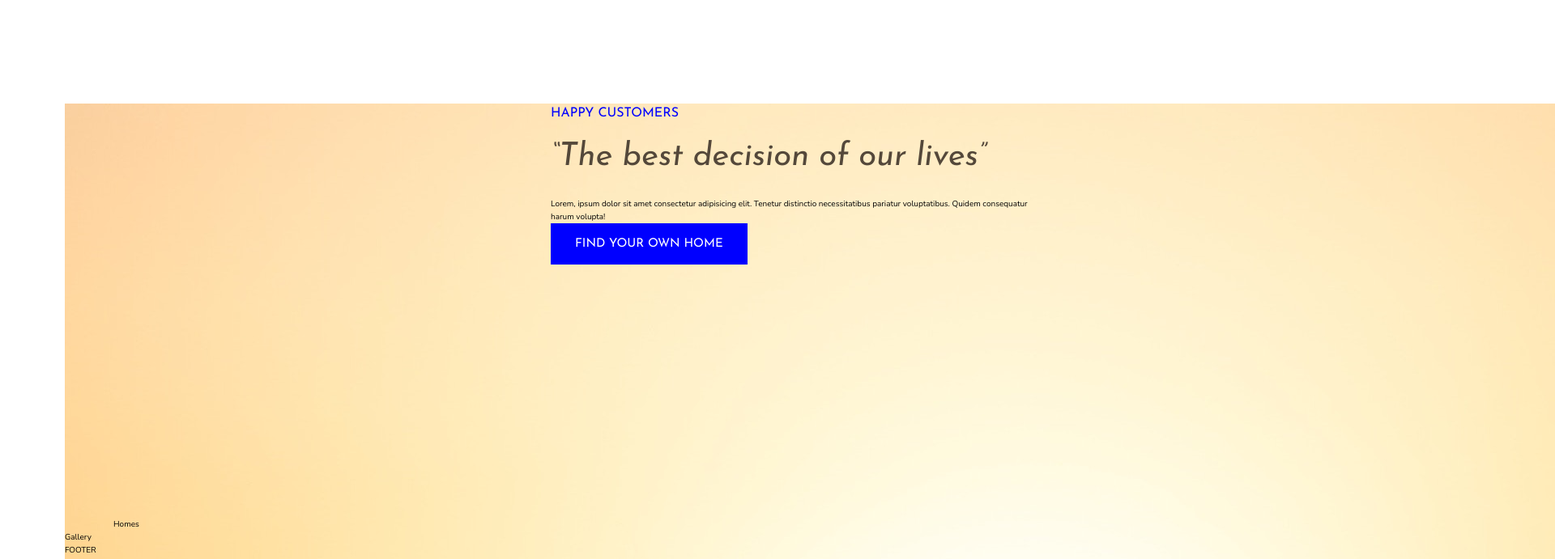
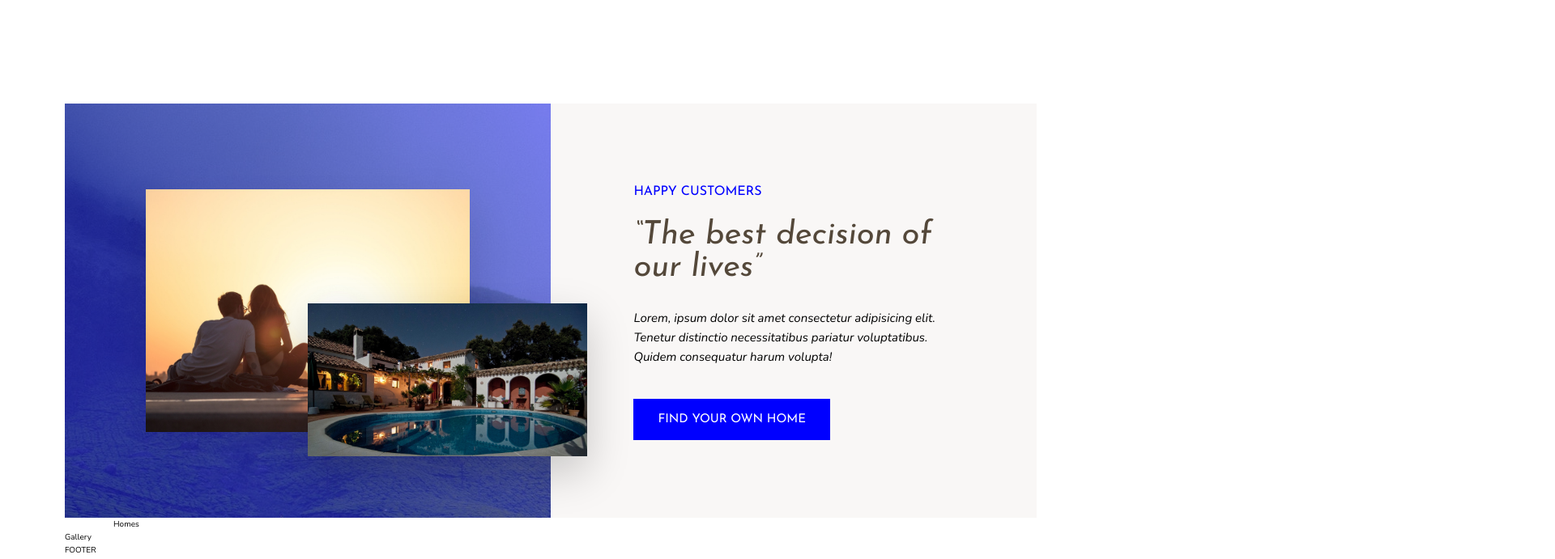
Before and after one commit to juliasj/awayfy, a website: page index.html in a window 1280 px wide. Shown: the part 1180-1871 px from the top of the page at 81% size, 1920 px wide, since content can reach past the window. Drawn offline with nearby package versions, Linux system fonts and the light colour scheme; files that its build step writes are made by us from their sources.

Commit message:
Add Story styles

```diff
--- a/sass/_story.scss
+++ b/sass/_story.scss
@@ -3,10 +3,44 @@
     &__pictures {
         grid-column: full-start / col-end 4;
 
+        background-color: $color-primary;
+        background-image: linear-gradient(rgba($color-primary, .5), rgba($color-primary, .5)), url(../img/back.jpg);
+
+        display: grid;
+        grid-template-rows: repeat(6, 1fr);
+        grid-template-columns: repeat(6, 1fr);
+        align-items: center;
+    }
+
+    &__img--1 {
+        width: 100%;
+        grid-row:  2 / 6;
+        grid-column:  2 / 6;
+        box-shadow: 0 2rem 5rem rgba(#000, .1);
+    }
+
+    &__img--2 {
+        width: 115%;
+        grid-row:  4 / 6;
+        grid-column:  4 / 7;
+        z-index: 10;
+        box-shadow: 0 2rem 5rem rgba(#000, .2);
     }
 
     &__content {
         grid-column: col-start 5 / full-end;
 
+        background-color: $color-gray-light-1;
+        padding: 6rem 8vw;
+
+        display: grid;
+        align-content: center;
+        justify-items: flex-start;
+    }
+
+    &__text {
+        font-size: 1.5rem;
+        font-style: italic;
+        margin-bottom: 4rem;
     }
 }
```
